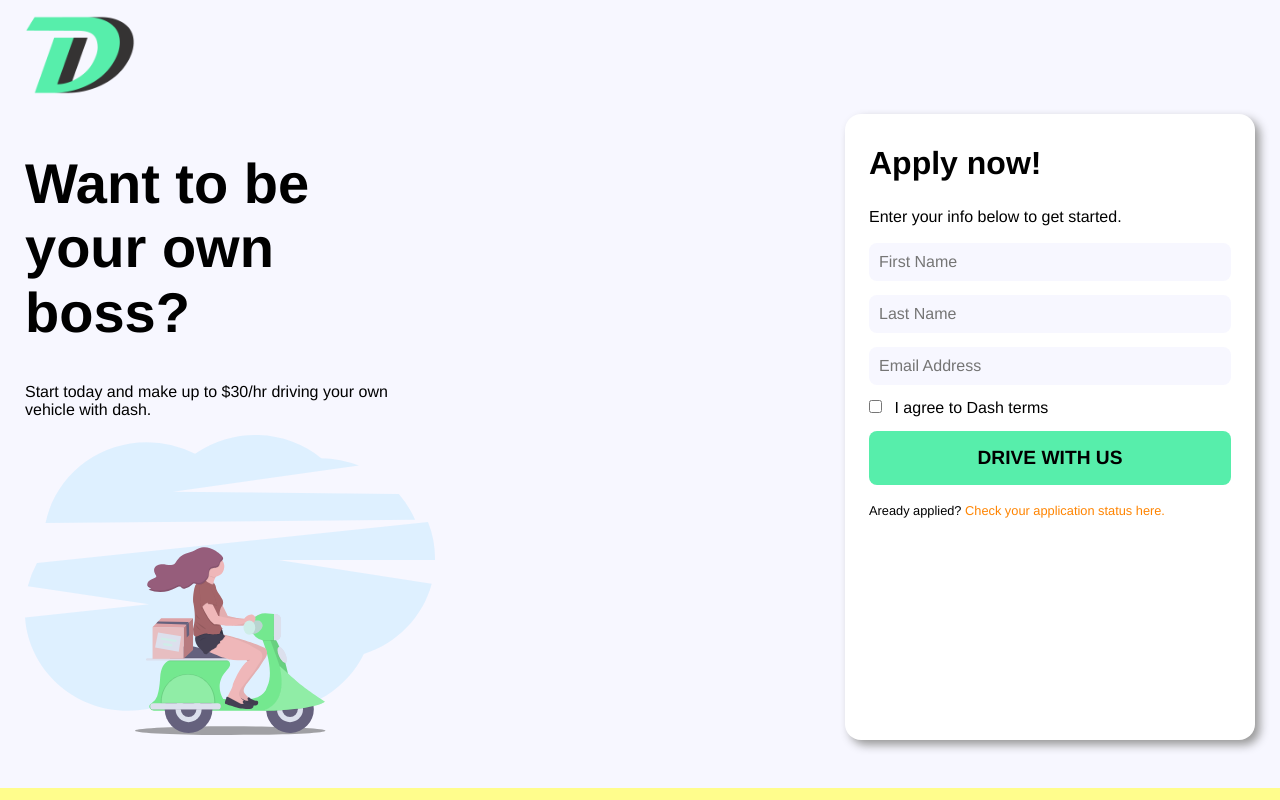
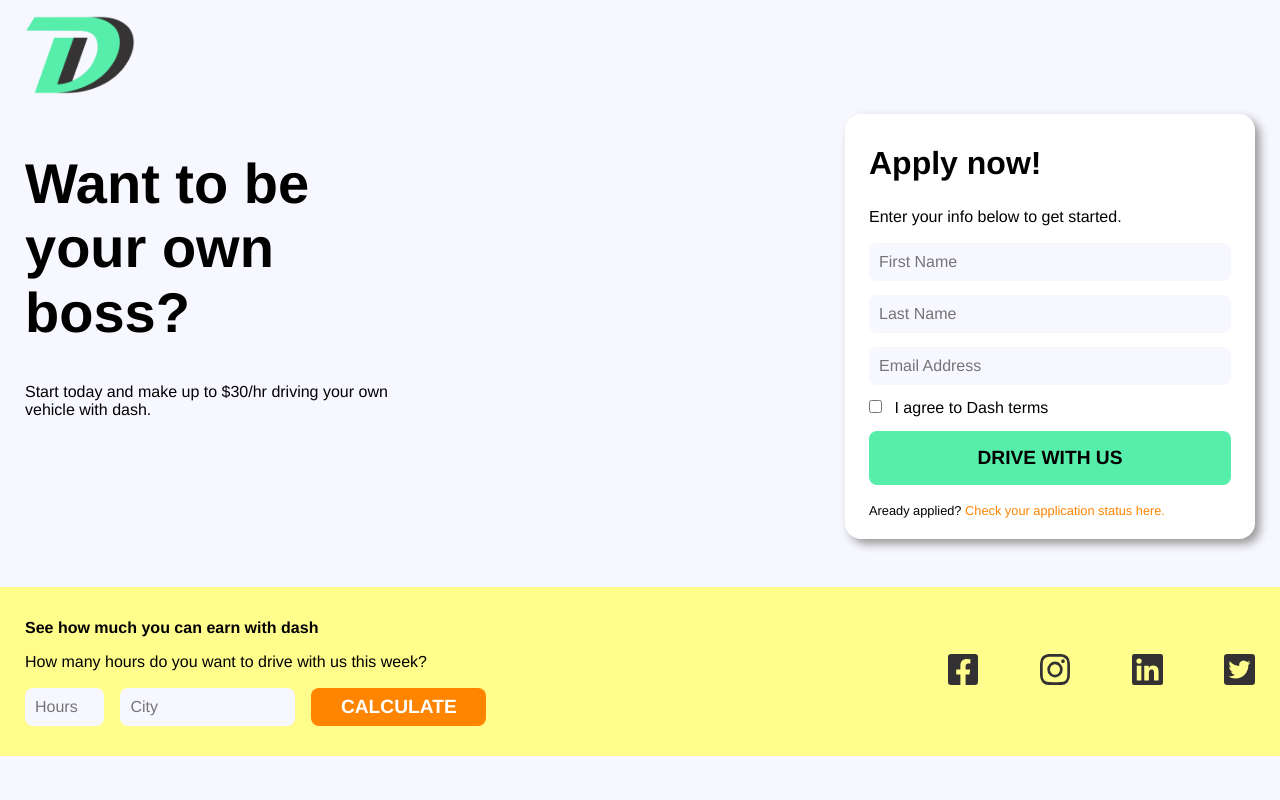
Before and after one commit to SuhyunKim04/SuhyunKim04.github.io, a plain HTML site: page Project-directory/index.html in a window 1280 px wide. Shown: the top 800 px of the page. Drawn offline with nearby package versions, Linux system fonts and the light colour scheme.

Commit message:
Update index.html

```diff
--- a/Project-directory/index.html
+++ b/Project-directory/index.html
@@ -18,7 +18,7 @@
                 <section class="welcome">
                     <h1>Want to be your own boss?</h1>
                     <p>Start today and make up to $30/hr driving your own vehicle with dash.</p>
-                    <img src="images/bg-image/scooter.svg" alt="Scooter">
+                    <!-- <img src="images/bg-image/scooter.svg" alt="Scooter"> -->
                 </section>
                 <section class="apply">
                     <h2>Apply now!</h2>
```
